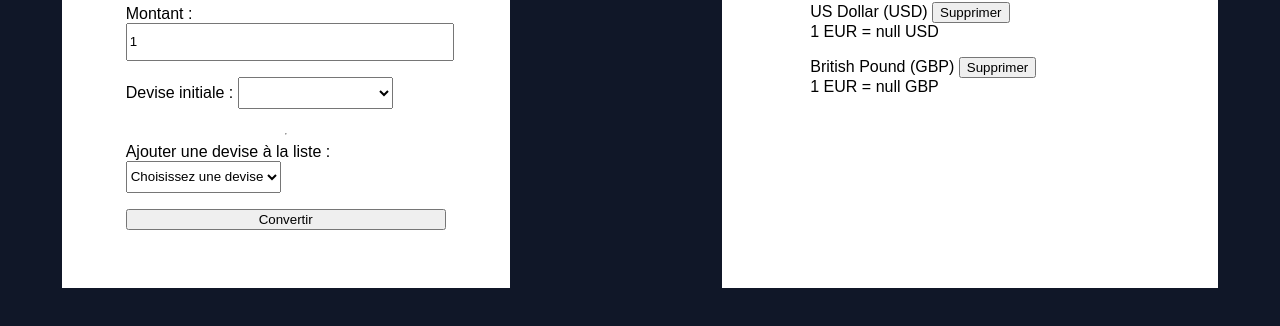
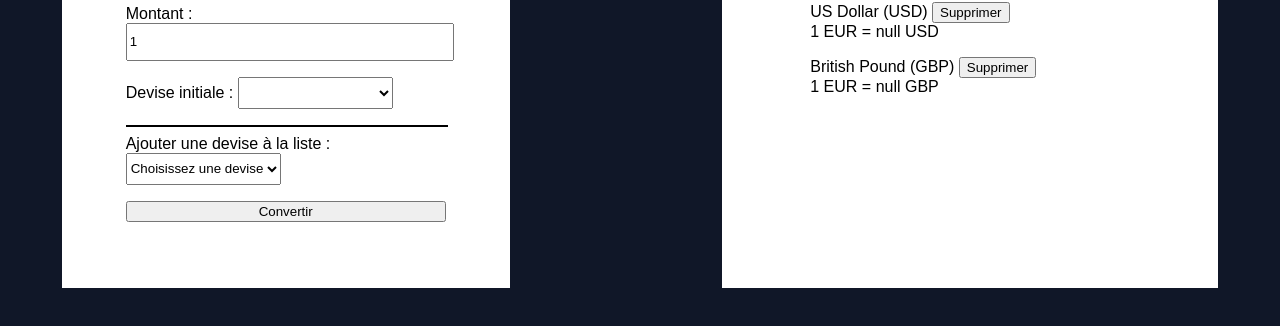
Before and after one commit to RubnK/AlpineJS-Currency-Converter, a plain HTML site: page index.html in a window 1280 px wide. Shown: the part 152-478 px from the top of the page. Drawn offline with nearby package versions, Linux system fonts and the light colour scheme; no server answers.

Commit message:
Update style.css

```diff
--- a/style.css
+++ b/style.css
@@ -51,6 +51,11 @@ h1{
     margin-top: 3rem;
     color: white;
 }
+hr{
+    border: 1px solid black;
+    width: 100%;
+    margin-top: 0rem;
+}
 
 @media (max-width: 900px) {
     .container {
```
